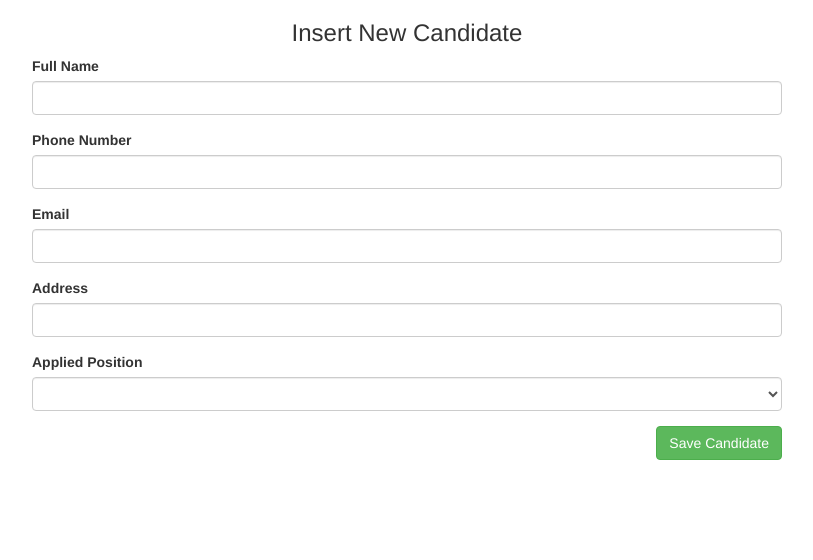
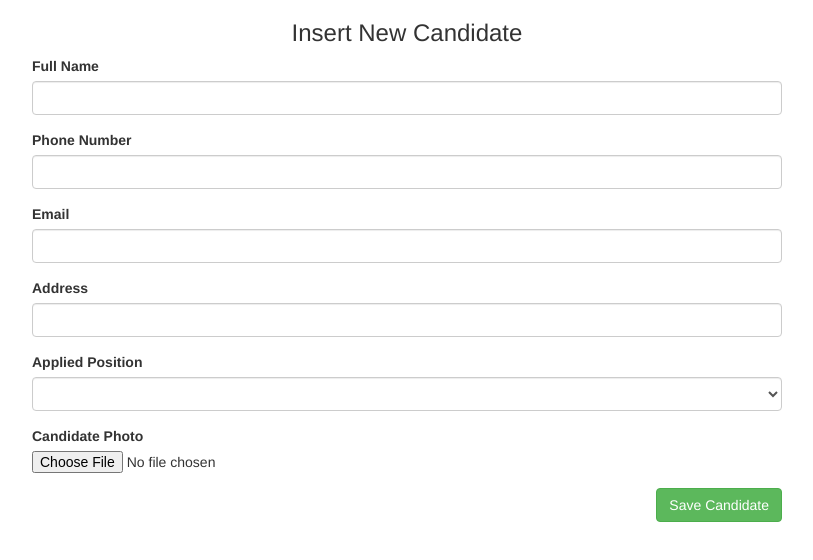
Before and after one commit to hendisantika/spring-boot-angular4, an Angular app in the folder candidate-ui/: page / in a window 1280 px wide. Shown: the top 560 px of the page, without its empty margins (233-1046 px from the left). Built offline with nearby package versions, Linux system fonts and the light colour scheme.

Commit message:
#20 - Modified Candidate Insert Component

```diff
--- a/candidate-ui/src/app/candidate-insert/candidate-insert.component.html
+++ b/candidate-ui/src/app/candidate-insert/candidate-insert.component.html
@@ -28,12 +28,12 @@
           <option value="UI Designer">UI Designer</option>
         </select>
       </div>
-      <!--<div class="form-group">-->
-        <!--<label for="myimage">Candidate Photo</label>-->
-        <!--<input type="file" (change)="handleFileSelect($event)" placeholder="Choose file..." accept="image/*" />-->
-      <!--</div>-->
+      <div class="form-group">
+        <label for="myimage">Candidate Photo</label>
+        <input type="file" (change)="handleFileSelect($event)" placeholder="Choose file..." accept="image/*" />
+      </div>
       <div class="form-group pull-right">
-        <a (click)="saveCandidate()" class="btn btn-success">Save Candidate</a>
+        <a (click)="onProcessSaved()" class="btn btn-success">Save Candidate</a>
       </div>
     </div>
     <div class="col-lg-2"></div>
```
